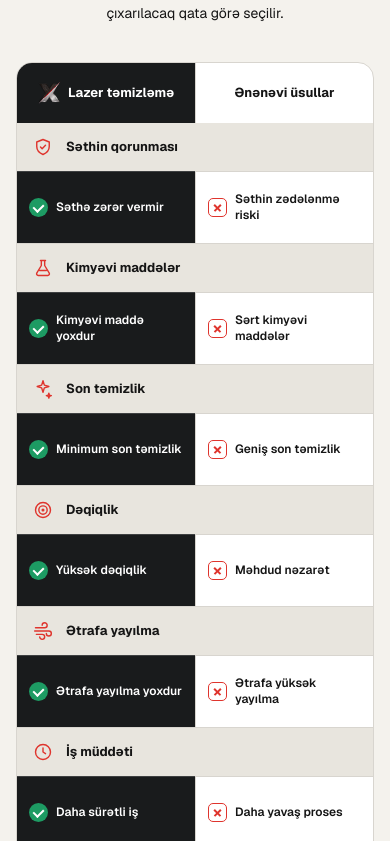
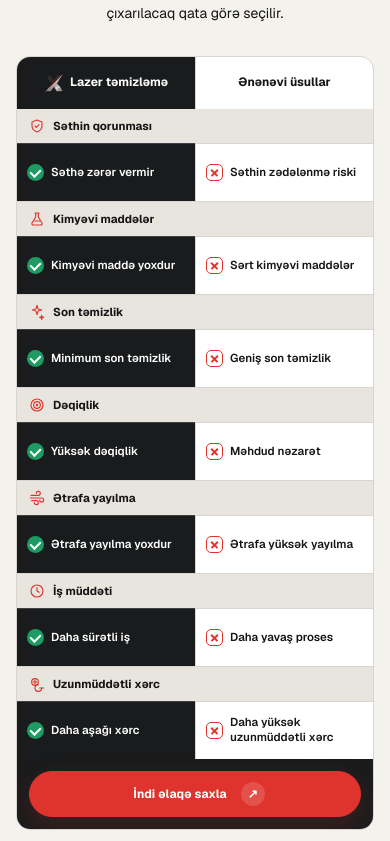
Before and after one commit to Kvseis/LaserX-Website, a Next.js app: page / in a window 390 px wide. Shown: the part 5743-6584 px from the top of the page. Built offline with nearby package versions, Linux system fonts and the light colour scheme.

Commit message:
Homepage mobile comparison spacing update

```diff
--- a/src/app/globals.css
+++ b/src/app/globals.css
@@ -418,27 +418,30 @@ a:focus-visible, button:focus-visible, input:focus-visible, summary:focus-visibl
 .methods-copy h2 { font-size: clamp(35px, 9.2vw, 48px); }
 .methods-copy h2 em { margin: 8px 0; font-size: .53em; }
   .methods-intro { font-size: 14px; }
-  .comparison-matrix { margin-top: 38px; overflow: hidden; border: 1px solid #d8d5cf; border-radius: 16px; background: #fff; }
+  .comparison-matrix { margin-top: 32px; overflow: hidden; border: 1px solid #d8d5cf; border-radius: 14px; background: #fff; }
 .comparison-head { min-height: 0; display: grid; grid-template-columns: repeat(2, minmax(0, 1fr)); }
 .comparison-label-head { display: none; }
-.comparison-head > b { min-height: 60px; padding: 10px 12px; display: flex; align-items: center; justify-content: center; border-left: 1px solid #d8d5cf; font-size: 13px; font-weight: 650; text-align: center; }
+.comparison-head > b { min-height: 52px; padding: 8px 10px; display: flex; align-items: center; justify-content: center; border-left: 1px solid #d8d5cf; font-size: 12px; font-weight: 650; text-align: center; }
 .comparison-head > b small { display: none; }
-.comparison-laser-head { min-height: 60px; padding: 10px 12px; justify-content: center; border-radius: 0; }
-.comparison-laser-brand { gap: 7px; font-size: 13px; text-align: center; }
-.comparison-laser-brand img { width: 23px; height: 23px; }
+.comparison-laser-head { min-height: 52px; padding: 8px 10px; justify-content: center; border-radius: 0; }
+.comparison-laser-brand { gap: 6px; font-size: 12px; text-align: center; }
+.comparison-laser-brand img { width: 20px; height: 20px; }
 .comparison-row { grid-template-columns: repeat(2, minmax(0, 1fr)); margin: 0; border: 0; border-radius: 0; background: #fff; }
 .comparison-row + .comparison-row { border-top: 1px solid #d8d5cf; }
-.comparison-criterion { grid-column: 1 / -1; min-height: 0; padding: 14px 16px; border-top: 0; font-size: 13px; }
-  .comparison-icon { width: 20px; height: 20px; flex-basis: 20px; }
-.comparison-value { min-height: 72px; padding: 12px; align-items: center; gap: 8px; font-size: 12px; overflow-wrap: anywhere; }
+.comparison-criterion { grid-column: 1 / -1; min-height: 34px; padding: 7px 12px; gap: 8px; border-top: 0; font-size: 11.5px; }
+  .comparison-icon { width: 16px; height: 16px; flex-basis: 16px; }
+.comparison-value { min-height: 58px; padding: 9px 10px; align-items: center; gap: 7px; font-size: 11.5px; line-height: 1.3; overflow-wrap: anywhere; }
+.comparison-value .comparison-mark { width: 17px; height: 17px; flex-basis: 17px; }
+.comparison-value .comparison-mark.good::after { top: 3px; left: 5px; }
+.comparison-value .comparison-mark.bad::before, .comparison-value .comparison-mark.bad::after { top: 7px; left: 3px; }
 .comparison-value .comparison-mark { margin-top: 0; }
 .comparison-value > span { display: block; }
 .comparison-mobile-label { display: none; }
 .laser-value { border-top: 1px solid rgba(255,255,255,.16); }
 .traditional-value { border-top: 1px solid #d8d5cf; border-left: 1px solid #d8d5cf; }
 .comparison-laser-footer { display: block; }
-.comparison-laser-action { margin: 0; padding: 16px; border-radius: 0; }
-.comparison-contact { width: 100%; min-height: 48px; }
+.comparison-laser-action { margin: 0; padding: 12px; border-radius: 0; }
+.comparison-contact { width: 100%; min-height: 46px; }
   .methods-steps { margin-top: 30px; grid-template-columns: 1fr; gap: 9px; }
   .contact { min-height: 620px; padding: 82px 16px; }
   html:not(:lang(az)) .contact h2 { font-size: clamp(40px, 10vw, 54px); }
```
